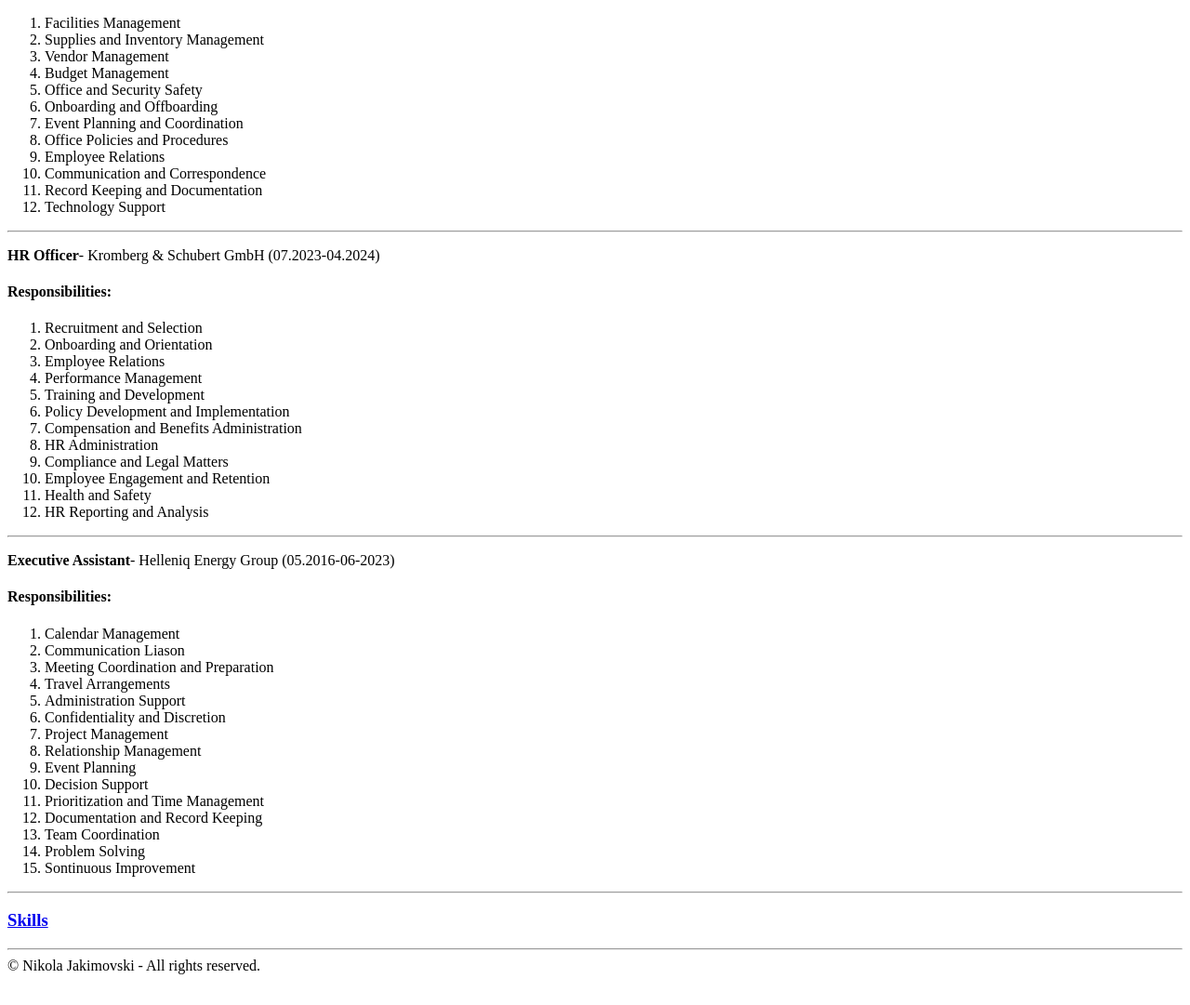
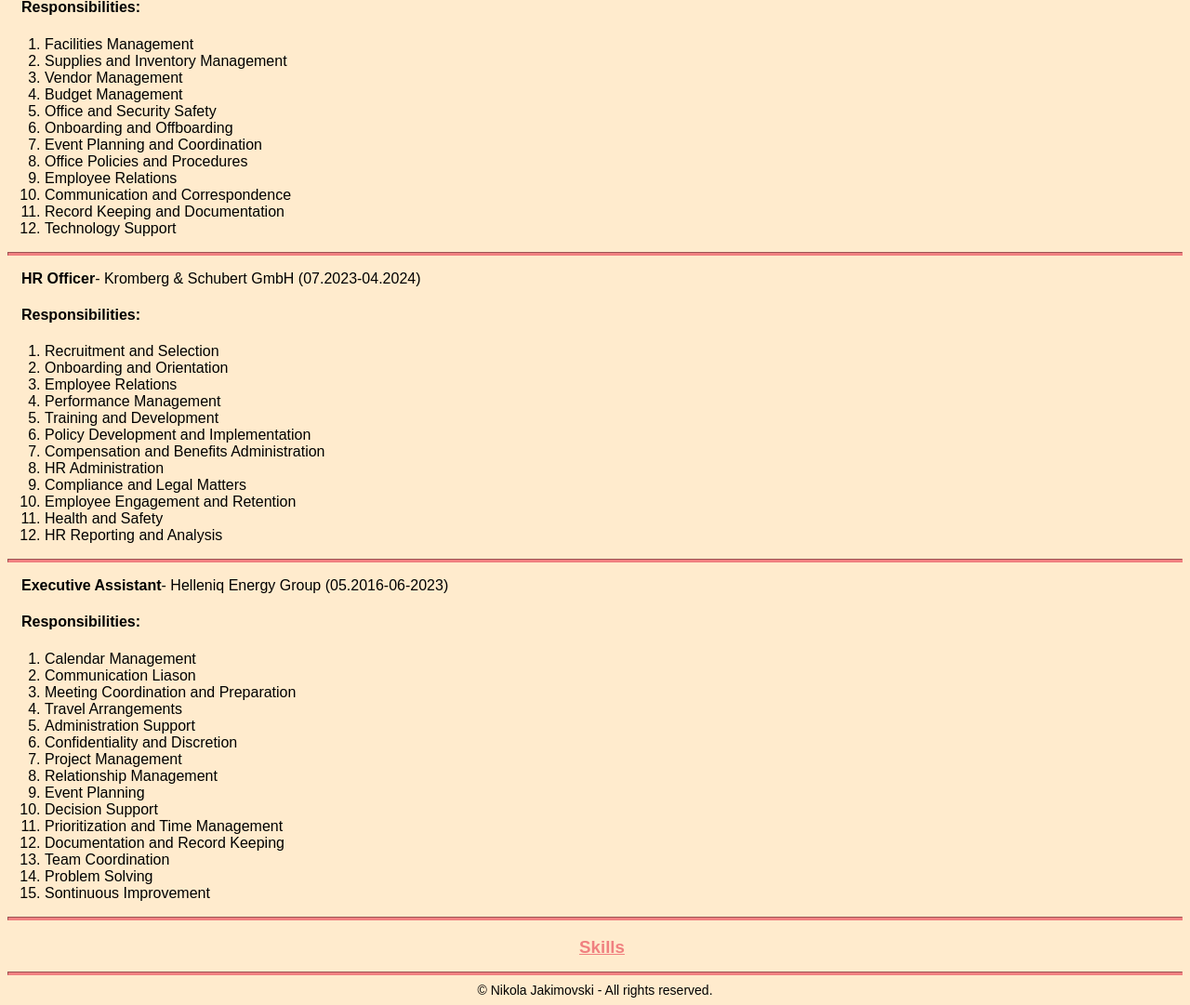
Before and after one commit to NickJakim/html-portfolio, a plain HTML site: page index.html in a window 1280 px wide. Shown: the part 816-1897 px from the top of the page at 93% size. Before the commit the page ends 1872 px from the top, so only its background shows below. Drawn offline with Linux system fonts and the light colour scheme.

Commit message:
Add files via upload

```diff
--- a/index.html
+++ b/index.html
@@ -4,11 +4,16 @@
     <meta charset="UTF-8">
     <meta name="viewport" content="width=device-width, initial-scale=1.0">
     <title>My Resume</title>
+    <link rel="stylesheet" href="./css/style.css"/>
 </head>
 <body>
     <h1>Nikola Jakimovski</h1>
     <hr>
-    <img width="=200" height="200" src="./assets/Profile Pic.jpg" alt="Photo of Nikola">
+    <div id="photo">
+    <figure>
+        <img width="=200" height="200" src="./assets/Profile Pic.jpg" alt="Photo of Nikola">
+    </figure>
+    </div>
     <hr>
     <h2>Summary</h2>
     <p>I am an aspiring developer just starting out, but hey, it's never too late, or so I've been told by a very wise <a href="./public/quote.html">person.</a> </p>
@@ -79,8 +84,8 @@
     <li>Sontinuous Improvement</li>
 </ol>
 <hr>
-<h3> <a href="./public/Skills.html">Skills</a></h3>
-<hr>
+<h3 class="skills"> <a href="./public/Skills.html">Skills</a></h3>
+<hr class="bottomline">
 <footer>© Nikola Jakimovski - All rights reserved.</footer>
 
 
```
